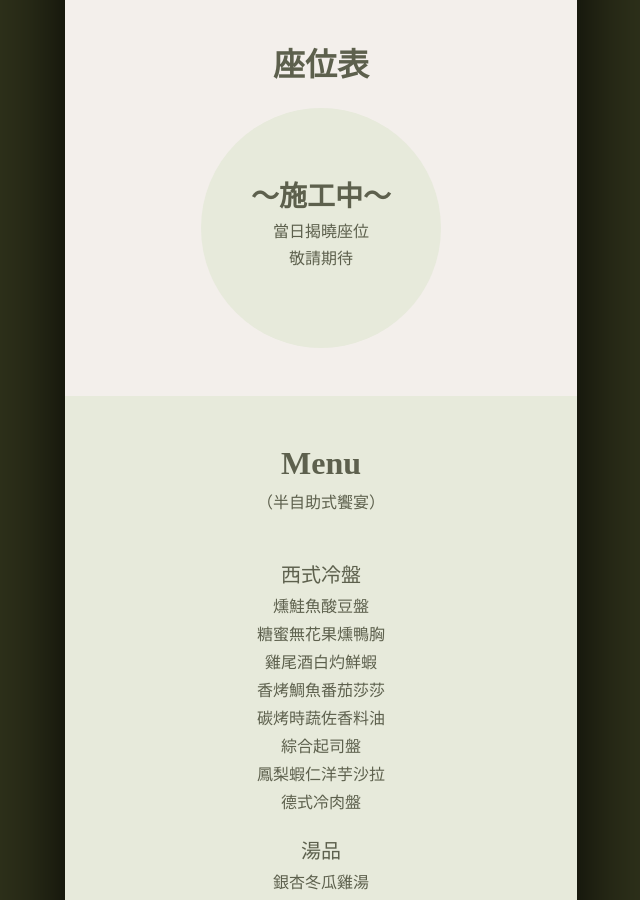
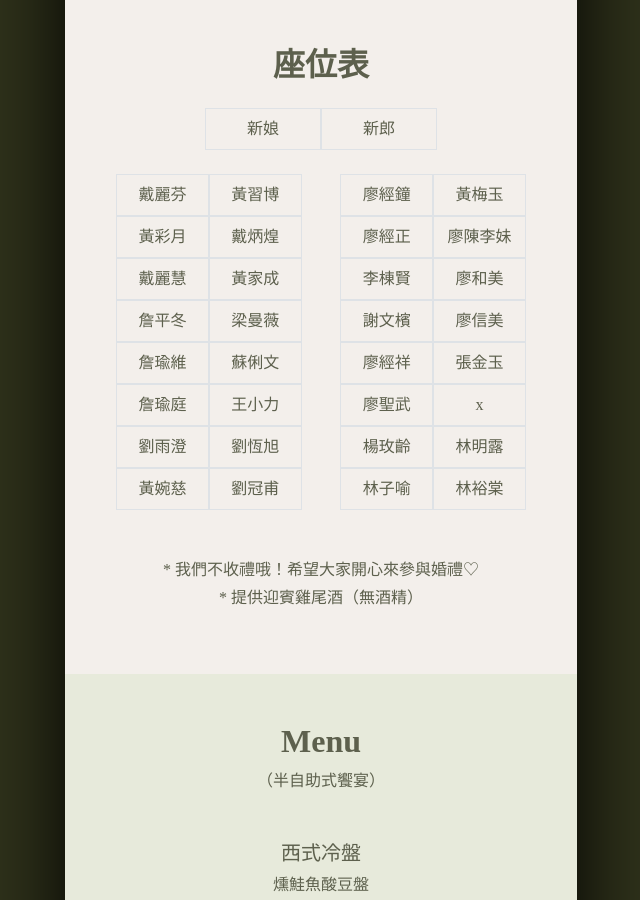
Before and after one commit to nicole0322n/wedding_project, a React (Vite) app: page / in a window 1280 px wide. Shown: the part 3272-4172 px from the top of the page, without its empty margins (319-959 px from the left). Built offline with nearby package versions, Linux system fonts and the light colour scheme; a web font is replaced by a local one.

Commit message:
feat: 區塊設置 更新座位表

```diff
--- a/src/components/Seat.jsx
+++ b/src/components/Seat.jsx
@@ -1,21 +1,73 @@
+import { Fragment } from "react";
+
 function Seat() {
+  const ownerSeat = ["新娘", "新郎"];
+  const guestSeat = [
+    "戴麗芬",
+    "黃習博",
+    "廖經鐘",
+    "黃梅玉",
+    "黃彩月",
+    "戴炳煌",
+    "廖經正",
+    "廖陳李妹",
+    "戴麗慧",
+    "黃家成",
+    "李棟賢",
+    "廖和美",
+    "詹平冬",
+    "梁曼薇",
+    "謝文檳",
+    "廖信美",
+    "詹瑜維",
+    "蘇俐文",
+    "廖經祥",
+    "張金玉",
+    "詹瑜庭",
+    "王小力",
+    "廖聖武",
+    "x",
+    "劉雨澄",
+    "劉恆旭",
+    "楊玫齡",
+    "林明露",
+    "黃婉慈",
+    "劉冠甫",
+    "林子喻",
+    "林裕棠",
+  ];
   return (
     <div className="container px-4 py-5 text-center">
       <h2 className="fw-bold mb-4" data-aos="fade-up">
         座位表
       </h2>
-      <div
-        className="m-auto bg-light d-flex align-items-center justify-content-center"
-        style={{ width: "240px", height: "240px", borderRadius: "50%" }}
-      >
-        <div
-          className="d-flex flex-column align-items-center"
-          data-aos="fade-up"
-        >
-          <h3 className="fw-bold">～施工中～</h3>
-          <h6>當日揭曉座位</h6>
-          <h6>敬請期待</h6>
+      <div className="container">
+        <div className="row justify-content-md-center mb-4">
+          {ownerSeat.map((owner, index) => (
+            <div key={index} className="col col-lg-3 border py-2">
+              {owner}
+            </div>
+          ))}
         </div>
+        <div className="row row-cols-5 justify-content-md-center">
+          {guestSeat.map((guest, index) => {
+            const isSpacer = (index + 1) % 2 === 0 && (index + 1) % 4 !== 0;
+            return !isSpacer ? (
+              <div key={index} className="col border py-2">
+                {guest}
+              </div>
+            ) : (
+              <Fragment key={index}>
+                <div className="col border py-2">{guest}</div>
+                <div className="col col-lg-1 py-2"></div>
+              </Fragment>
+            );
+          })}
+        </div>
+      </div>
+      <div className="mt-5">
+        <p className="mb-1">* 我們不收禮哦！希望大家開心來參與婚禮♡</p>
+        <p>* 提供迎賓雞尾酒（無酒精）</p>
       </div>
     </div>
   );
```
